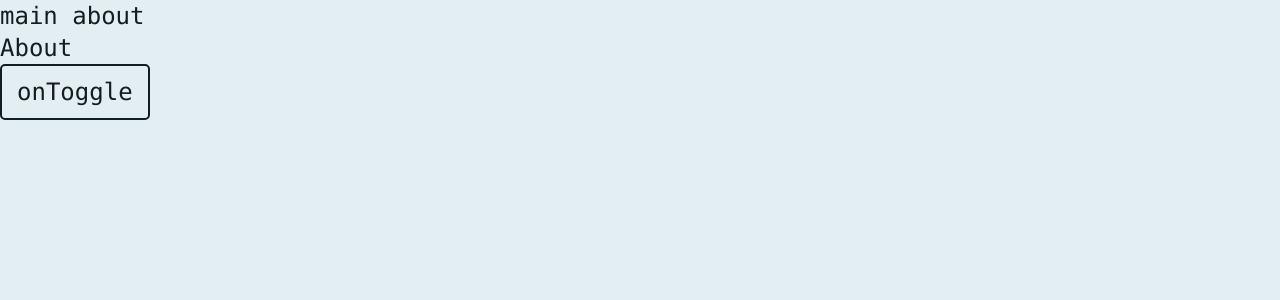
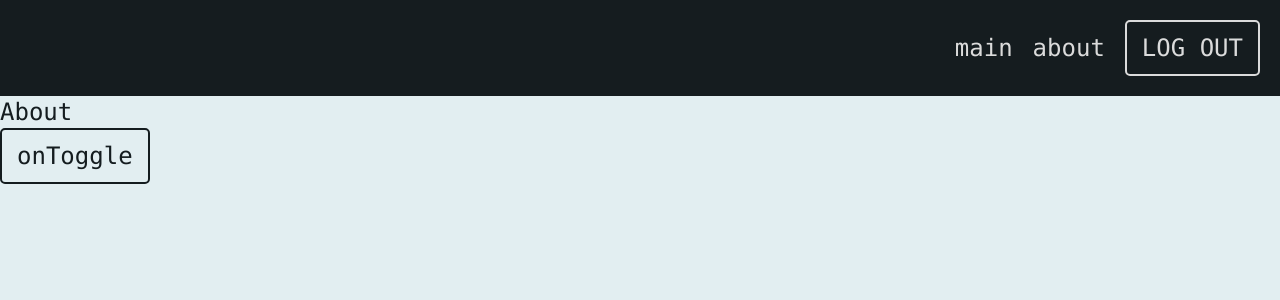
Before and after one commit to linikitaa/t-web-prod, a React app: page /about in a window 1280 px wide. Shown: the top 300 px of the page. Built offline with nearby package versions, Linux system fonts and the light colour scheme.

Commit message:
add Navbar

```diff
--- a/src/app/App.tsx
+++ b/src/app/App.tsx
@@ -6,6 +6,7 @@ import './styles/index.scss'
 import clsx from 'clsx'
 import { useTheme } from './providers/ThemeProvider/lib/useTheme'
 import { Button, ButtonTheme, SizeButton } from '../shared/ui/Button/Button'
+import { Navbar } from '../widgets/Navbar'
 
 interface Props {
   className?: string
@@ -16,8 +17,7 @@ export const App = ({ className }: Props) => {
 
   return (
     <div className={clsx('app', theme)}>
-      <Link to="/">main </Link>
-      <Link to="about">about</Link>
+      <Navbar />
       <Suspense fallback={'...loading'}>
         <Routes>
           <Route index element={<MainPageLazy />} />
--- a/src/shared/ui/Button/Button.tsx
+++ b/src/shared/ui/Button/Button.tsx
@@ -27,8 +27,8 @@ export enum SizeButton {
 }
 export const Button = ({
   className,
-  variant,
-  size,
+  variant = ButtonTheme.PRIMARY,
+  size = SizeButton.M,
   disabled,
   onClick,
   children,
--- /dev/null
+++ b/src/widgets/Navbar/index.ts
@@ -0,0 +1 @@
+export { Navbar } from './ui/Navbar'
--- /dev/null
+++ b/src/widgets/Navbar/ui/Navbar.module.scss
@@ -0,0 +1,22 @@
+.Navbar {
+  width: 100%;
+  height: var(--navbar-height);
+  background-color: var(--inverted-light-bg-color);
+  color: var(--inverted-primary-color);
+
+  display: flex;
+  align-items: center;
+  padding: 20px;
+}
+
+.links {
+  margin-left: auto;
+
+  display: flex;
+  justify-content: center;
+  align-items: center;
+  gap: 20px;
+}
+
+.mainLink {
+}
--- /dev/null
+++ b/src/widgets/Navbar/ui/Navbar.tsx
@@ -0,0 +1,30 @@
+import s from './Navbar.module.scss'
+import clsx from 'clsx'
+import { Link } from 'react-router'
+import {
+  Button,
+  ButtonTheme,
+  SizeButton,
+} from '../../../shared/ui/Button/Button'
+
+interface Props {
+  className?: string
+}
+
+export const Navbar = ({ className }: Props) => {
+  return (
+    <div className={clsx(s.Navbar, className)}>
+      <div className={s.links}>
+        <Link to="/">main </Link>
+        <Link to="about">about</Link>
+        <Button
+          variant={ButtonTheme.INVERTED_OUTLINE}
+          size={SizeButton.M}
+          onClick={() => {}}
+        >
+          LOG OUT
+        </Button>
+      </div>
+    </div>
+  )
+}
```
